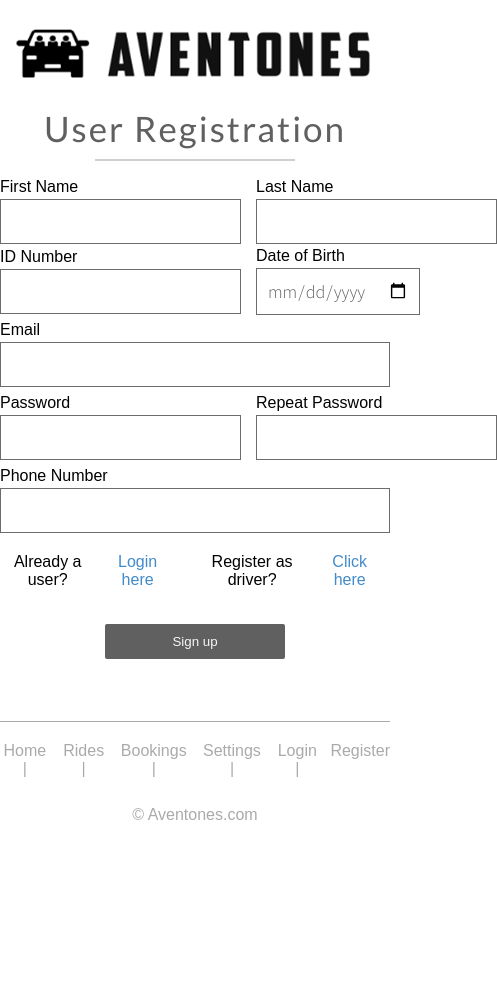
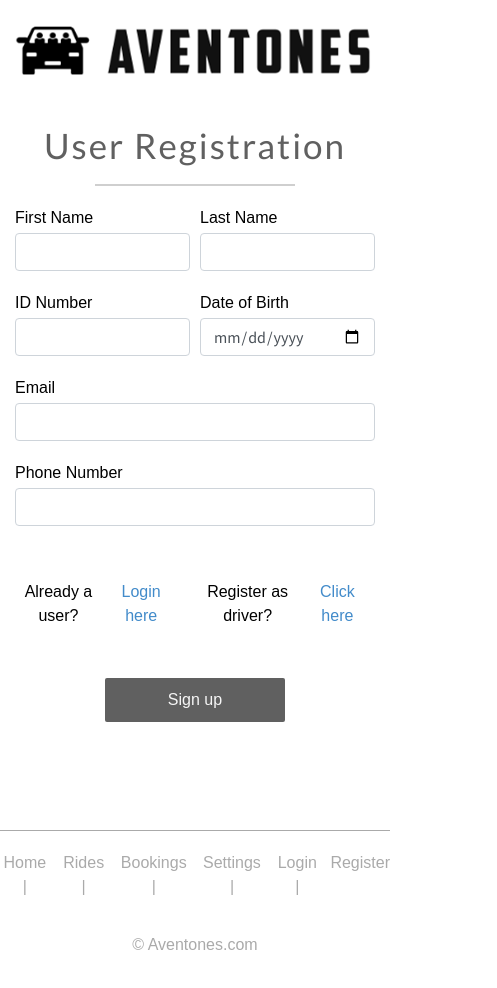
Before and after one commit to Salazarmw/Proyecto-TicoRides, a plain HTML site: page TicoRides/Register/register.html in a window 390 px wide. Shown: the whole page, 497 px wide, since content can reach past the window. Before the commit the page ends 844 px from the top, so only its background shows below. Drawn offline with nearby package versions, Linux system fonts and the light colour scheme.

Commit message:
Adding mobile responsive design to registration pages

```diff
--- a/TicoRides/Register/register.html
+++ b/TicoRides/Register/register.html
@@ -4,89 +4,76 @@
     <meta charset="UTF-8" />
     <meta name="viewport" content="width=device-width, initial-scale=1.0" />
     <title>User Registration</title>
+    <link
+      href="https://stackpath.bootstrapcdn.com/bootstrap/4.5.2/css/bootstrap.min.css"
+      rel="stylesheet" />
     <link rel="stylesheet" href="../Resources/Styles/styles.css" />
-    <link rel="stylesheet" href="../Resources/Styles/responsiveDesing.css" />
     <link
       href="https://fonts.googleapis.com/css2?family=Lato:ital,wght@0,400;0,700;1,400&display=swap"
-      rel="stylesheet"
-    />
+      rel="stylesheet" />
     <link
       href="https://fonts.googleapis.com/css2?family=Source+Sans+Pro:wght@200;300;400;600;700&display=swap"
-      rel="stylesheet"
-    />
+      rel="stylesheet" />
   </head>
   <body>
     <!-- Main container for registration content -->
-    <div class="registration-container">
+    <div class="container registration-container">
       <!-- Logo section -->
-      <div class="logo-container">
+      <div class="logo-container text-center mb-4">
         <div class="logo">
           <img
             src="../Resources/Images/logoAventones.png"
             alt="Aventones Logo"
-          />
+            class="img-fluid" />
         </div>
       </div>
 
-      <h1>User Registration</h1>
+      <h1 class="text-center">User Registration</h1>
       <hr />
 
       <!-- Registration form -->
       <div class="registration-box">
         <form>
           <!-- User name input group -->
-          <div class="input-group">
-            <div class="input-item">
+          <div class="form-row">
+            <div class="form-group col-md-6 input-item">
               <label for="firstName">First Name</label>
-              <input type="text" id="firstName" required />
+              <input type="text" id="firstName" required class="form-control" />
             </div>
 
-            <div class="input-item">
+            <div class="form-group col-md-6 input-item">
               <label for="lastName">Last Name</label>
-              <input type="text" id="lastName" required />
+              <input type="text" id="lastName" required class="form-control" />
             </div>
           </div>
 
           <!-- ID number and birth date input group -->
-          <div class="input-group">
-            <div class="input-item">
+          <div class="form-row">
+            <div class="form-group col-md-6 input-item">
               <label for="idNumber">ID Number</label>
-              <input type="text" id="idNumber" required />
+              <input type="text" id="idNumber" required class="form-control" />
             </div>
 
-            <div class="input-item">
+            <div class="form-group col-md-6 input-item">
               <label for="birthDate">Date of Birth</label>
-              <input type="date" id="birthDate" required />
+              <input type="date" id="birthDate" required class="form-control" />
             </div>
           </div>
 
           <!-- Email input -->
-          <div class="input-item">
+          <div class="form-group input-item">
             <label for="email">Email</label>
-            <input type="email" id="email" required />
-          </div>
-
-          <!-- Password input group -->
-          <div class="input-group">
-            <div class="input-item">
-              <label for="password">Password</label>
-              <input type="password" id="password" required />
-            </div>
-
-            <div class="input-item">
-              <label for="repeatPassword">Repeat Password</label>
-              <input type="password" id="repeatPassword" required />
-            </div>
+            <input type="email" id="email" required class="form-control" />
           </div>
 
           <!-- Phone number input -->
-          <div class="input-item">
+          <div class="form-group input-item">
             <label for="phone">Phone Number</label>
-            <input type="text" id="phone" required />
+            <input type="text" id="phone" required class="form-control" />
           </div>
 
           <!-- Links for additional registration options -->
-          <div class="link-group">
+          <div class="link-group text-center mt-4">
             <p class="register-links">
               Already a user? <a href="../index.html">Login here</a>
             </p>
@@ -97,8 +84,10 @@
           </div>
 
           <!-- Submit button -->
-          <div class="center-button">
-            <button class="register-button" onclick="registerUser(event)">
+          <div class="center-button text-center mt-4">
+            <button
+              class="btn btn-primary register-button"
+              onclick="registerUser(event)">
               Sign up
             </button>
           </div>
@@ -107,7 +96,7 @@
     </div>
 
     <!-- Footer section with navigation -->
-    <footer>
+    <footer class="text-center mt-5">
       <nav>
         <a href="#">Home |</a>
         <a href="#">Rides |</a>
```
Also changed, not shown: TicoRides/Register/driverRegister.html (+48 -79 lines).
